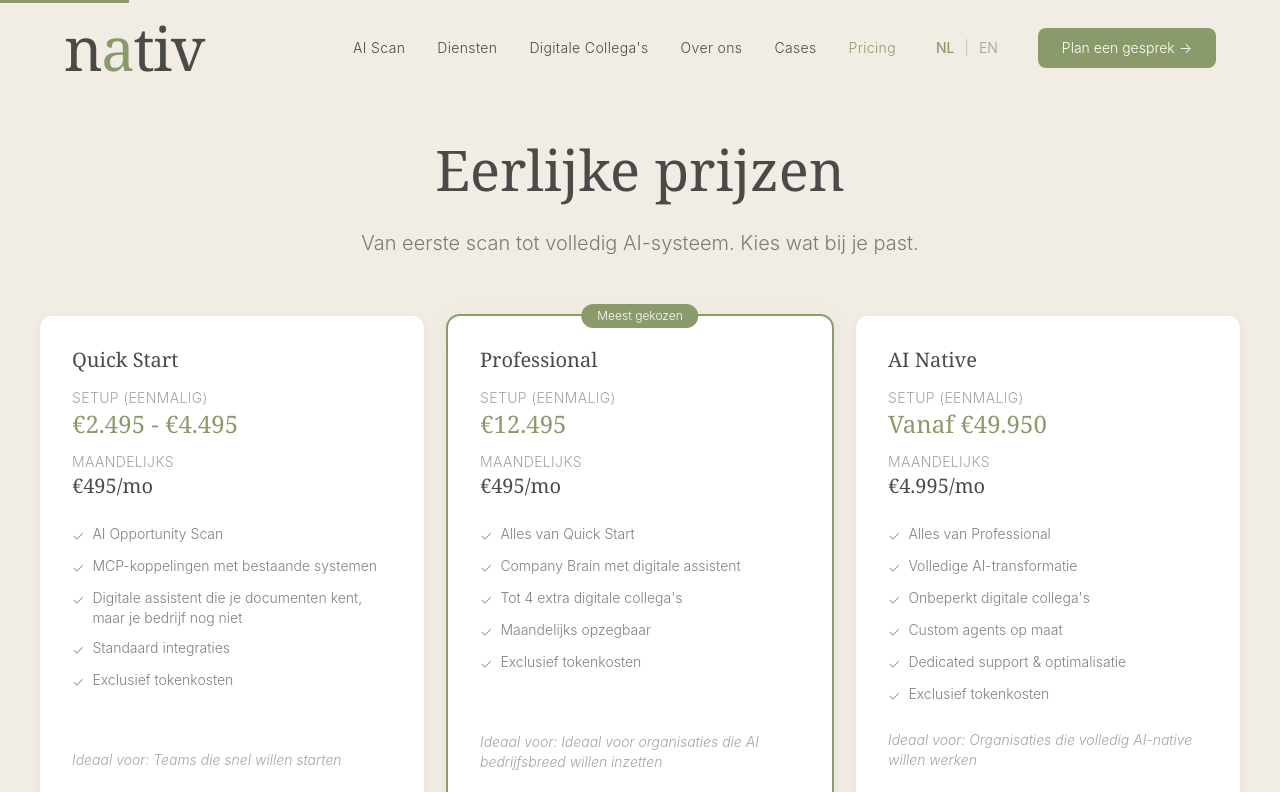
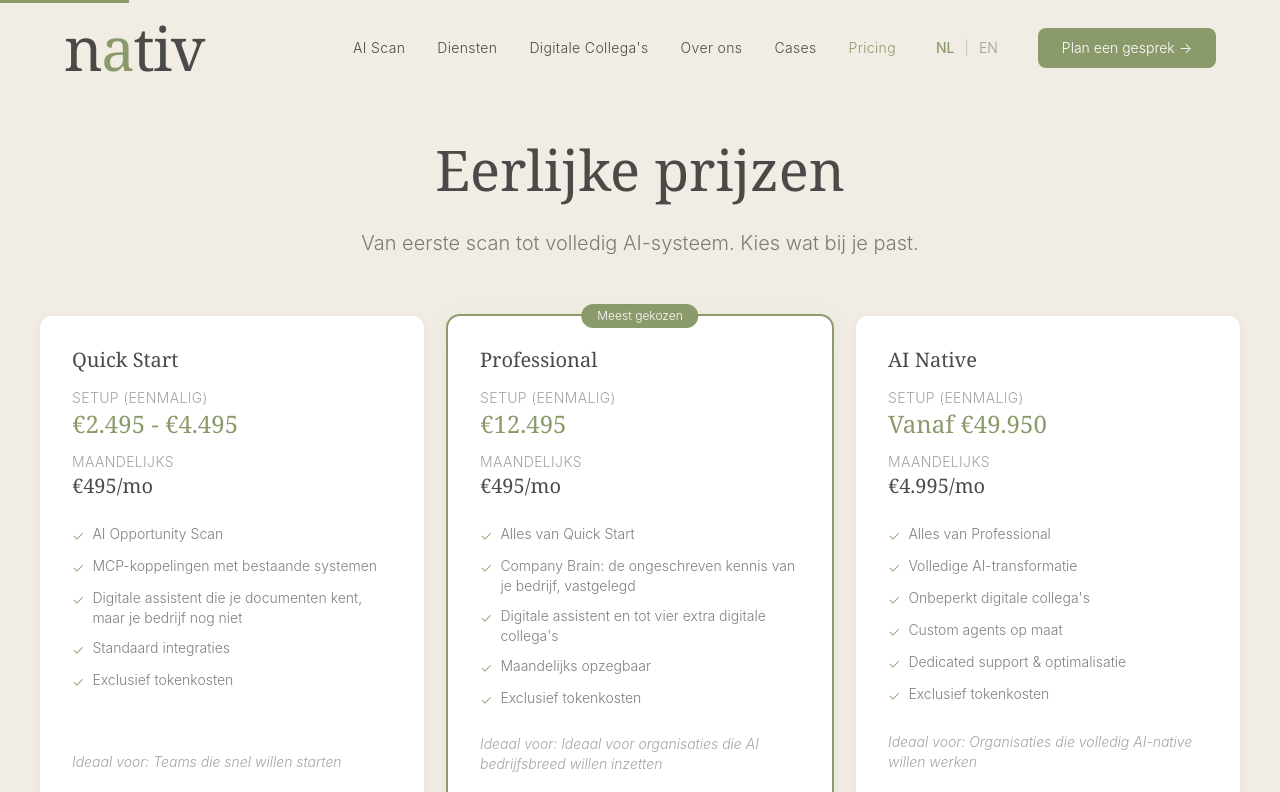
Before and after one commit to henryaoturner-art/nativ-website, a Next.js app: page /pricing in a window 1280 px wide. Shown: the top 792 px of the page. Built offline with nearby package versions, Linux system fonts and the light colour scheme.

Commit message:
Update Professional tier: Company Brain description + digital colleague copy

```diff
--- a/src/app/pricing/page.tsx
+++ b/src/app/pricing/page.tsx
@@ -21,7 +21,7 @@ const translations = {
       },
       {
         name: "Professional", setup: "€12.495", monthly: "€495/mo", badge: "Meest gekozen",
-        features: ["Alles van Quick Start", "Company Brain met digitale assistent", "Tot 4 extra digitale collega's", "Maandelijks opzegbaar", "Exclusief tokenkosten"],
+        features: ["Alles van Quick Start", "Company Brain: de ongeschreven kennis van je bedrijf, vastgelegd", "Digitale assistent en tot vier extra digitale collega's", "Maandelijks opzegbaar", "Exclusief tokenkosten"],
         ideal: "Ideaal voor organisaties die AI bedrijfsbreed willen inzetten", highlighted: true, cta: "Plan een gesprek →",
       },
       {
@@ -53,7 +53,7 @@ const translations = {
       },
       {
         name: "Professional", setup: "€12,495", monthly: "€495/mo", badge: "Most popular",
-        features: ["Everything in Quick Start", "Company Brain with business context", "Up to 4 standard digital colleagues", "Cancel monthly", "Excluding token costs"],
+        features: ["Everything in Quick Start", "Company Brain: your company's unwritten knowledge, captured", "Digital assistant and up to four extra digital colleagues", "Cancel monthly", "Excluding token costs"],
         ideal: "Growing organisations ready to deploy AI", highlighted: true, cta: "Book a call →",
       },
       {
```
